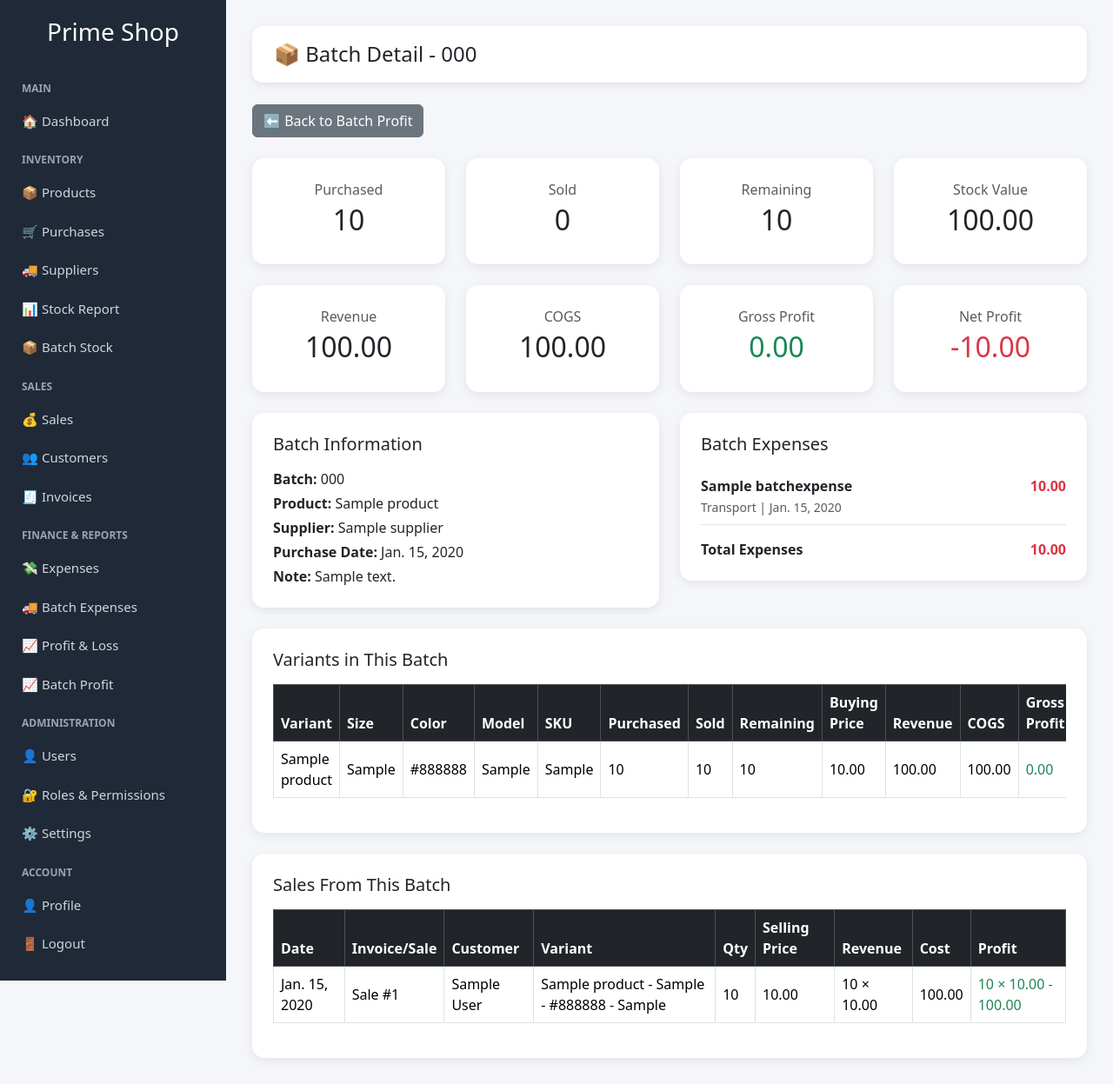
After one commit to Ezat36/PrimeShop, a Django app: page /batches/000/ in a window 1280 px wide. The commit adds this page. Shown: the whole page at 87% size. Run offline with Django 5.2, Linux system fonts and the light colour scheme; a user stored in the database is signed in; tables that the repository leaves empty hold one stand-in row (values such as "Sample post").

Commit message:
Add batch detail page and role permission system

```diff
--- /dev/null
+++ b/shop/templates/shop/batch_detail.html
@@ -0,0 +1,226 @@
+{% extends 'shop/base.html' %}
+
+{% block title %}Batch Detail{% endblock %}
+
+{% block page_title %}
+📦 Batch Detail - {{ batch_number }}
+{% endblock %}
+
+{% block content %}
+
+<div class="mb-4">
+    <a href="/batch-profit-report/" class="btn btn-secondary">
+        ⬅ Back to Batch Profit
+    </a>
+</div>
+
+<div class="row g-4 mb-4">
+
+    <div class="col-md-3">
+        <div class="card card-box p-4 text-center">
+            <p class="text-muted mb-1">Purchased</p>
+            <h2>{{ purchased_qty }}</h2>
+        </div>
+    </div>
+
+    <div class="col-md-3">
+        <div class="card card-box p-4 text-center">
+            <p class="text-muted mb-1">Sold</p>
+            <h2>{{ sold_qty }}</h2>
+        </div>
+    </div>
+
+    <div class="col-md-3">
+        <div class="card card-box p-4 text-center">
+            <p class="text-muted mb-1">Remaining</p>
+            <h2>{{ remaining_qty }}</h2>
+        </div>
+    </div>
+
+    <div class="col-md-3">
+        <div class="card card-box p-4 text-center">
+            <p class="text-muted mb-1">Stock Value</p>
+            <h2>{{ stock_value|floatformat:2 }}</h2>
+        </div>
+    </div>
+
+</div>
+
+<div class="row g-4 mb-4">
+
+    <div class="col-md-3">
+        <div class="card card-box p-4 text-center">
+            <p class="text-muted mb-1">Revenue</p>
+            <h2>{{ revenue|floatformat:2 }}</h2>
+        </div>
+    </div>
+
+    <div class="col-md-3">
+        <div class="card card-box p-4 text-center">
+            <p class="text-muted mb-1">COGS</p>
+            <h2>{{ cogs|floatformat:2 }}</h2>
+        </div>
+    </div>
+
+    <div class="col-md-3">
+        <div class="card card-box p-4 text-center">
+            <p class="text-muted mb-1">Gross Profit</p>
+            <h2 class="text-success">{{ gross_profit|floatformat:2 }}</h2>
+        </div>
+    </div>
+
+    <div class="col-md-3">
+        <div class="card card-box p-4 text-center">
+            <p class="text-muted mb-1">Net Profit</p>
+            <h2 class="{% if net_profit < 0 %}text-danger{% else %}text-success{% endif %}">
+                {{ net_profit|floatformat:2 }}
+            </h2>
+        </div>
+    </div>
+
+</div>
+
+<div class="row g-4 mb-4">
+
+    <div class="col-md-6">
+        <div class="card card-box p-4">
+            <h5 class="mb-3">Batch Information</h5>
+
+            <p class="mb-1"><strong>Batch:</strong> {{ batch_number }}</p>
+            <p class="mb-1"><strong>Product:</strong> {{ first_item.variant.product.name }}</p>
+            <p class="mb-1"><strong>Supplier:</strong> {{ first_item.purchase.supplier|default:"-" }}</p>
+            <p class="mb-1"><strong>Purchase Date:</strong> {{ first_item.purchase.date }}</p>
+            <p class="mb-0"><strong>Note:</strong> {{ first_item.purchase.note|default:"-" }}</p>
+        </div>
+    </div>
+
+    <div class="col-md-6">
+        <div class="card card-box p-4">
+            <h5 class="mb-3">Batch Expenses</h5>
+
+            {% for expense in expenses %}
+                <div class="d-flex justify-content-between border-bottom py-2">
+                    <div>
+                        <strong>{{ expense.title }}</strong><br>
+                        <small class="text-muted">
+                            {{ expense.category }} | {{ expense.date }}
+                        </small>
+                    </div>
+                    <strong class="text-danger">
+                        {{ expense.amount|floatformat:2 }}
+                    </strong>
+                </div>
+            {% empty %}
+                <p class="text-muted">No expenses for this batch.</p>
+            {% endfor %}
+
+            <div class="d-flex justify-content-between mt-3">
+                <strong>Total Expenses</strong>
+                <strong class="text-danger">{{ total_expenses|floatformat:2 }}</strong>
+            </div>
+        </div>
+    </div>
+
+</div>
+
+<div class="card card-box p-4 mb-4">
+    <h5 class="mb-3">Variants in This Batch</h5>
+
+    <div class="table-responsive">
+        <table class="table table-bordered table-hover align-middle">
+            <thead class="table-dark">
+                <tr>
+                    <th>Variant</th>
+                    <th>Size</th>
+                    <th>Color</th>
+                    <th>Model</th>
+                    <th>SKU</th>
+                    <th>Purchased</th>
+                    <th>Sold</th>
+                    <th>Remaining</th>
+                    <th>Buying Price</th>
+                    <th>Revenue</th>
+                    <th>COGS</th>
+                    <th>Gross Profit</th>
+                    <th>Stock Value</th>
+                </tr>
+            </thead>
+
+            <tbody>
+                {% for row in variant_rows %}
+                <tr>
+                    <td>{{ row.variant.product.name }}</td>
+                    <td>{{ row.variant.size }}</td>
+                    <td>{{ row.variant.color }}</td>
+                    <td>{{ row.variant.model }}</td>
+                    <td>{{ row.variant.sku }}</td>
+                    <td>{{ row.purchased_qty }}</td>
+                    <td>{{ row.sold_qty }}</td>
+                    <td>{{ row.remaining_qty }}</td>
+                    <td>{{ row.buying_price|floatformat:2 }}</td>
+                    <td>{{ row.revenue|floatformat:2 }}</td>
+                    <td>{{ row.cogs|floatformat:2 }}</td>
+                    <td class="text-success">{{ row.gross_profit|floatformat:2 }}</td>
+                    <td>{{ row.stock_value|floatformat:2 }}</td>
+                </tr>
+                {% endfor %}
+            </tbody>
+        </table>
+    </div>
+</div>
+
+<div class="card card-box p-4">
+    <h5 class="mb-3">Sales From This Batch</h5>
+
+    <div class="table-responsive">
+        <table class="table table-bordered table-hover align-middle">
+            <thead class="table-dark">
+                <tr>
+                    <th>Date</th>
+                    <th>Invoice/Sale</th>
+                    <th>Customer</th>
+                    <th>Variant</th>
+                    <th>Qty</th>
+                    <th>Selling Price</th>
+                    <th>Revenue</th>
+                    <th>Cost</th>
+                    <th>Profit</th>
+                </tr>
+            </thead>
+
+            <tbody>
+                {% for allocation in allocations %}
+                <tr>
+                    <td>{{ allocation.sale_item.sale.date }}</td>
+                    <td>Sale #{{ allocation.sale_item.sale.id }}</td>
+                    <td>{{ allocation.sale_item.sale.customer|default:"-" }}</td>
+                    <td>{{ allocation.purchase_item.variant }}</td>
+                    <td>{{ allocation.quantity }}</td>
+                    <td>{{ allocation.sale_item.selling_price|floatformat:2 }}</td>
+                    <td>
+                        {{ allocation.quantity|floatformat:0 }}
+                        ×
+                        {{ allocation.sale_item.selling_price|floatformat:2 }}
+                    </td>
+                    <td>{{ allocation.total_cost|floatformat:2 }}</td>
+                    <td class="text-success">
+                        {{ allocation.quantity|floatformat:0 }}
+                        ×
+                        {{ allocation.sale_item.selling_price|floatformat:2 }}
+                        -
+                        {{ allocation.total_cost|floatformat:2 }}
+                    </td>
+                </tr>
+                {% empty %}
+                <tr>
+                    <td colspan="9" class="text-center text-muted">
+                        No sales from this batch yet.
+                    </td>
+                </tr>
+                {% endfor %}
+            </tbody>
+        </table>
+    </div>
+</div>
+
+{% endblock %}
--- a/shop/templates/shop/batch_profit_report.html
+++ b/shop/templates/shop/batch_profit_report.html
@@ -69,7 +69,11 @@
             <tbody>
                 {% for row in batch_rows %}
                 <tr>
-                    <td><strong>{{ row.batch.batch_number }}</strong></td>
+                    <td>
+                        <a href="/batches/{{ row.batch.batch_number }}/">
+                            <strong>{{ row.batch.batch_number }}</strong>
+                        </a>
+                    </td>
                     <td>{{ row.purchase_date }}</td>
                     <td>{{ row.supplier|default:"-" }}</td>
                     <td>{{ row.product }}</td>
--- a/shop/urls.py
+++ b/shop/urls.py
@@ -48,5 +48,9 @@ urlpatterns = [
     path('batch-profit-report/', views.batch_profit_report, name='batch_profit_report'),
     path('batch-expenses/', views.batch_expense_list, name='batch_expense_list'),
     path('batch-expenses/add/', views.batch_expense_add, name='batch_expense_add'),
+    path('batches/<str:batch_number>/', views.batch_detail, name='batch_detail'),
+    path('users/<int:user_id>/edit/', views.user_edit, name='user_edit'),
 
-path('users/<int:user_id>/edit/', views.user_edit, name='user_edit'),]
+
+
+]
--- a/shop/views.py
+++ b/shop/views.py
@@ -1175,3 +1175,110 @@ def user_edit(request, user_id):
         'edit_user': user,
         'groups': groups,
     })
+
+@login_required
+@permission_required(
+    'shop.view_batch_profit_report',
+    raise_exception=True
+)
+def batch_detail(request, batch_number):
+    batch_items = PurchaseItem.objects.filter(
+        batch_number=batch_number
+    ).order_by('variant__size', 'variant__color', 'id')
+
+    if not batch_items.exists():
+        return redirect('batch_profit_report')
+
+    first_item = batch_items.first()
+
+    allocations = SaleItemAllocation.objects.filter(
+        purchase_item__batch_number=batch_number
+    ).order_by('-sale_item__sale__date', '-sale_item__sale__id')
+
+    expenses = BatchExpense.objects.filter(
+        batch_number=batch_number
+    ).order_by('-date', '-id')
+
+    purchased_qty = sum(item.quantity for item in batch_items)
+    remaining_qty = sum(item.remaining_qty for item in batch_items)
+    sold_qty = purchased_qty - remaining_qty
+
+    stock_value = sum(
+        item.remaining_qty * item.buying_price
+        for item in batch_items
+    )
+
+    revenue = sum(
+        allocation.quantity * allocation.sale_item.selling_price
+        for allocation in allocations
+    )
+
+    cogs = sum(
+        allocation.quantity * allocation.unit_cost
+        for allocation in allocations
+    )
+
+    gross_profit = revenue - cogs
+
+    total_expenses = sum(
+        expense.amount
+        for expense in expenses
+    )
+
+    net_profit = gross_profit - total_expenses
+
+    variant_rows = []
+
+    for item in batch_items:
+        item_allocations = SaleItemAllocation.objects.filter(
+            purchase_item=item
+        )
+
+        item_sold_qty = sum(a.quantity for a in item_allocations)
+
+        item_revenue = sum(
+            a.quantity * a.sale_item.selling_price
+            for a in item_allocations
+        )
+
+        item_cogs = sum(
+            a.quantity * a.unit_cost
+            for a in item_allocations
+        )
+
+        item_gross_profit = item_revenue - item_cogs
+
+        variant_rows.append({
+            'item': item,
+            'variant': item.variant,
+            'purchased_qty': item.quantity,
+            'sold_qty': item_sold_qty,
+            'remaining_qty': item.remaining_qty,
+            'buying_price': item.buying_price,
+            'stock_value': item.remaining_qty * item.buying_price,
+            'revenue': item_revenue,
+            'cogs': item_cogs,
+            'gross_profit': item_gross_profit,
+        })
+
+    context = {
+        'batch_number': batch_number,
+        'first_item': first_item,
+        'batch_items': batch_items,
+        'variant_rows': variant_rows,
+        'allocations': allocations,
+        'expenses': expenses,
+
+        'purchased_qty': purchased_qty,
+        'sold_qty': sold_qty,
+        'remaining_qty': remaining_qty,
+        'stock_value': stock_value,
+
+        'revenue': revenue,
+        'cogs': cogs,
+        'gross_profit': gross_profit,
+        'total_expenses': total_expenses,
+        'net_profit': net_profit,
+    }
+
+    return render(request, 'shop/batch_detail.html', context)
```
Also changed, not shown: shop/models.py (+8 -12 lines), shop/migrations/0010_storesetting_address_storesetting_currency_and_more.py (added).
